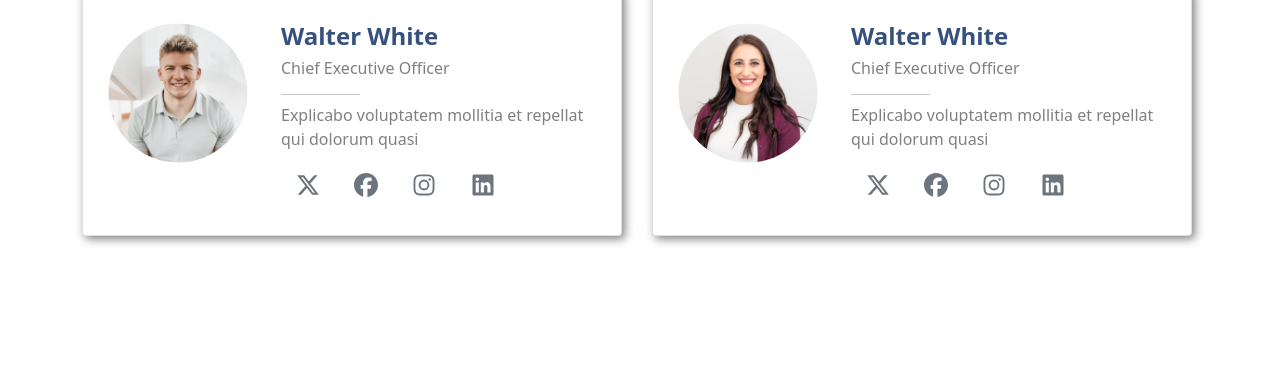
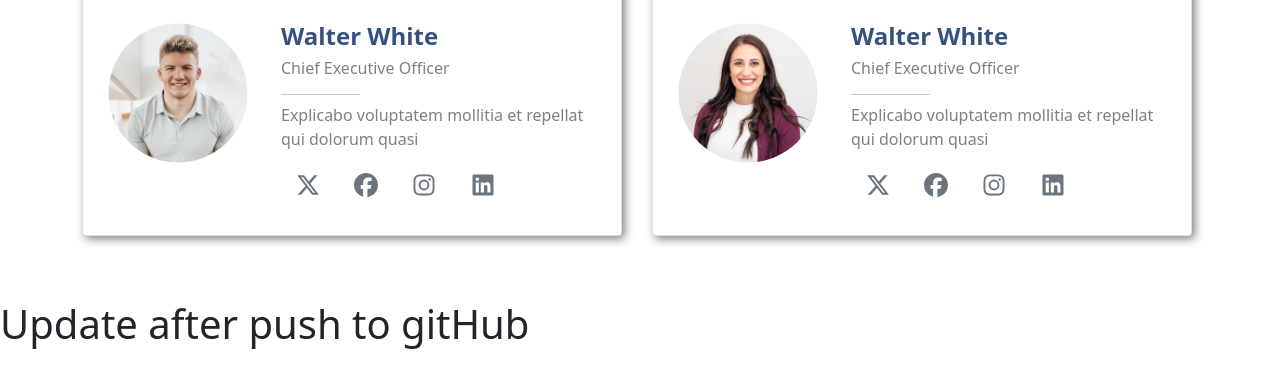
Before and after one commit to islamramadanabdo/FinalProject2EasyLearn, a plain HTML site: page index.html in a window 1280 px wide. Shown: the part 3795-4183 px from the top of the page. Drawn offline with Linux system fonts and the light colour scheme.

Commit message:
new update

```diff
--- a/index.html
+++ b/index.html
@@ -675,6 +675,9 @@
 
 
 
+  <h1>Update after push to gitHub</h1>
+
+
 
   <!-- bootstrap scripts -->
   <script src="./js/popper.min.js"></script>
```
